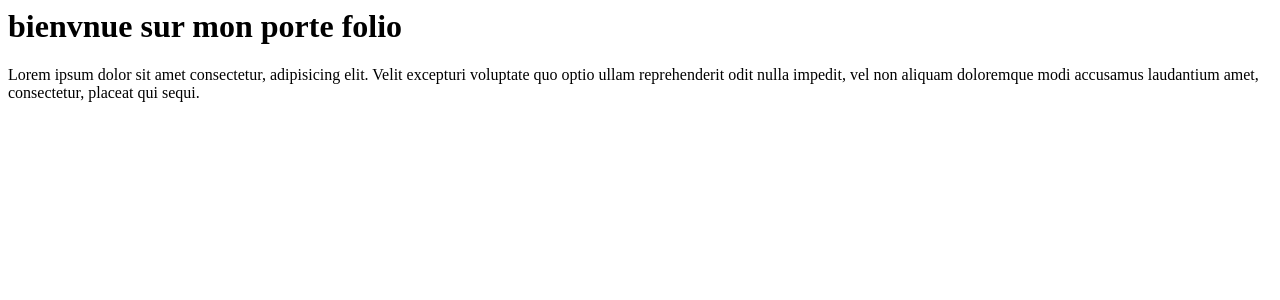
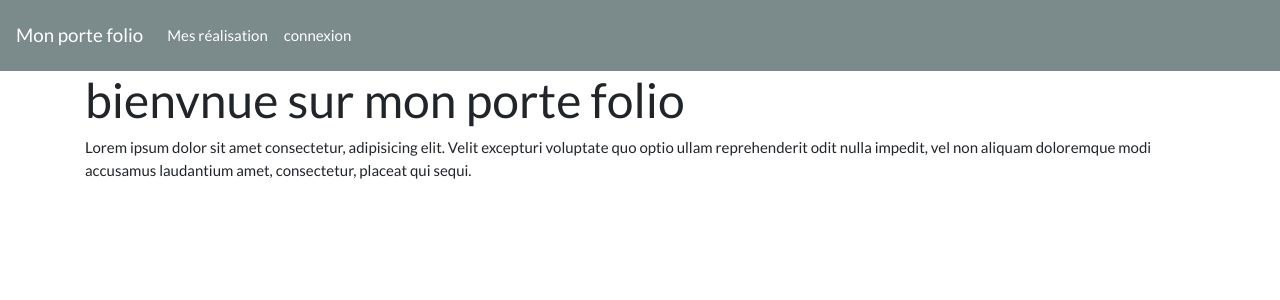
Before and after one commit to Fcordier7921/SymponyOne, a Symfony app: template templates/portefolio/home.html.twig in a window 1280 px wide. Shown: the top 300 px of the page. Run offline with Twig, Linux system fonts and the light colour scheme; the template is opened without the code that fills it, so the values that code supplies are empty; some libraries are stand-ins or nearby versions.

Commit message:
creat database1

```diff
--- a/templates/base.html.twig
+++ b/templates/base.html.twig
@@ -10,7 +10,7 @@
     </head>
     <body>
         <nav class="navbar navbar-expand-lg navbar-dark bg-dark">
-            <a class="navbar-brand" href="#">Mon porte folio</a>
+            <a class="navbar-brand" href="/">Mon porte folio</a>
             <button class="navbar-toggler" type="button" data-toggle="collapse" data-target="#navbarColor02" aria-controls="navbarColor02" aria-expanded="false" aria-label="Toggle navigation">
               <span class="navbar-toggler-icon"></span>
             </button>
@@ -18,7 +18,7 @@
             <div class="collapse navbar-collapse" id="navbarColor02">
               <ul class="navbar-nav mr-auto">
                 <li class="nav-item ">
-                  <a class="nav-link" href="#">Home
+                  <a class="nav-link" href="/portefolio">Mes réalisation
 
                   </a>
                 </li>
--- a/templates/portefolio/home.html.twig
+++ b/templates/portefolio/home.html.twig
@@ -1,4 +1,9 @@
+{% extends 'base.html.twig' %}
+
+{% block body %}
 <h1>bienvnue sur mon porte folio</h1>
 
 
 <p>Lorem ipsum dolor sit amet consectetur, adipisicing elit. Velit excepturi voluptate quo optio ullam reprehenderit odit nulla impedit, vel non aliquam doloremque modi accusamus laudantium amet, consectetur, placeat qui sequi.</p>
+
+{% endblock %}
```
Also changed, not shown: templates/portefolio/index.html.twig (+0 -13 lines), 1 other file.
